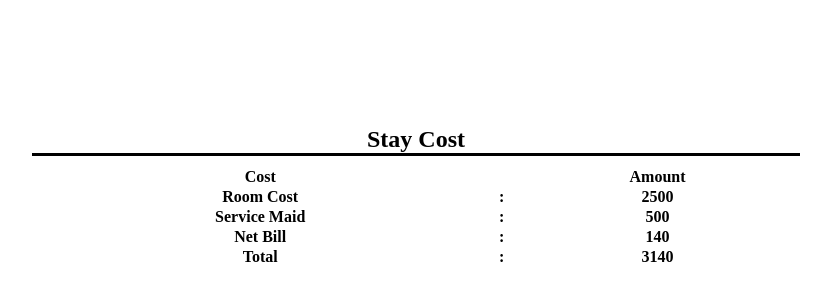
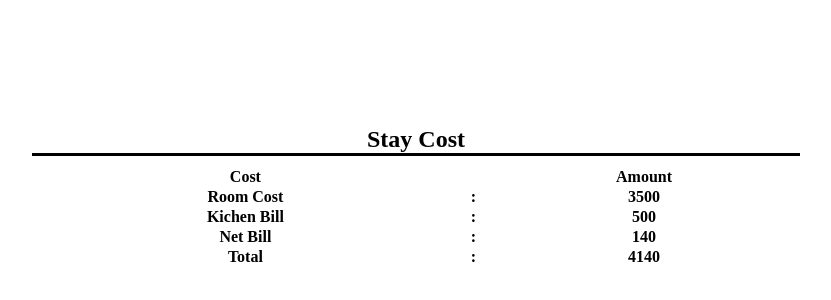
Before and after one commit to samiulbd22/tolet-24, a plain HTML site: page index.html in a window 1280 px wide. Shown: the part 198-498 px from the top of the page, without its empty margins (224-1055 px from the left). Drawn offline with Linux system fonts and the light colour scheme.

Commit message:
Update index.html

```diff
--- a/index.html
+++ b/index.html
@@ -53,10 +53,10 @@
                 <tr>
                     <th>room cost</th>
                     <th>:</th>
-                    <th>2500</th>
+                    <th>3500</th>
                 </tr>
                 <tr>
-                    <th>Service Maid</th>
+                    <th>kichen Bill</th>
                     <th>:</th>
                     <th>500</th>
                 </tr>
@@ -70,7 +70,7 @@
                 <tr class="line-show-me">
                     <th>total</th>
                     <th>:</th>
-                    <th>3140</th>
+                    <th>4140</th>
                 </tr>
             </tfoot>
         </table>
```
